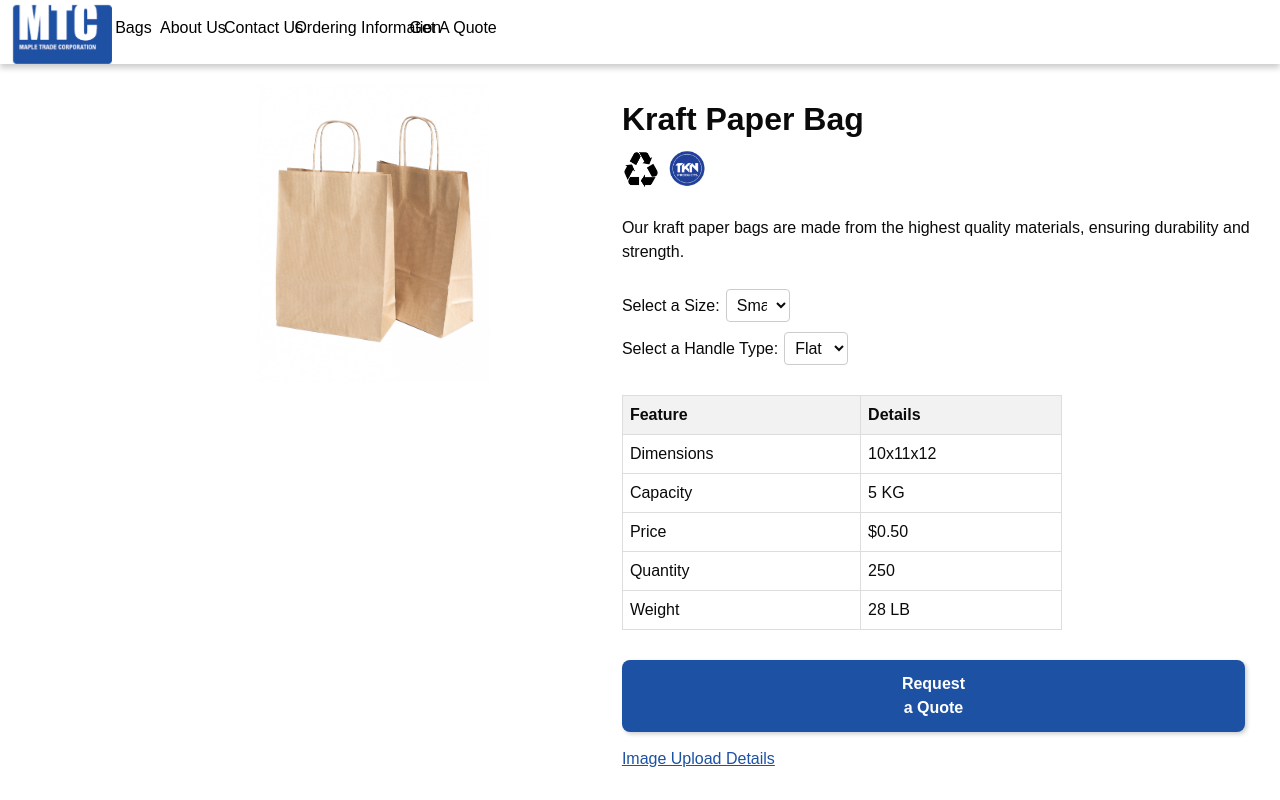
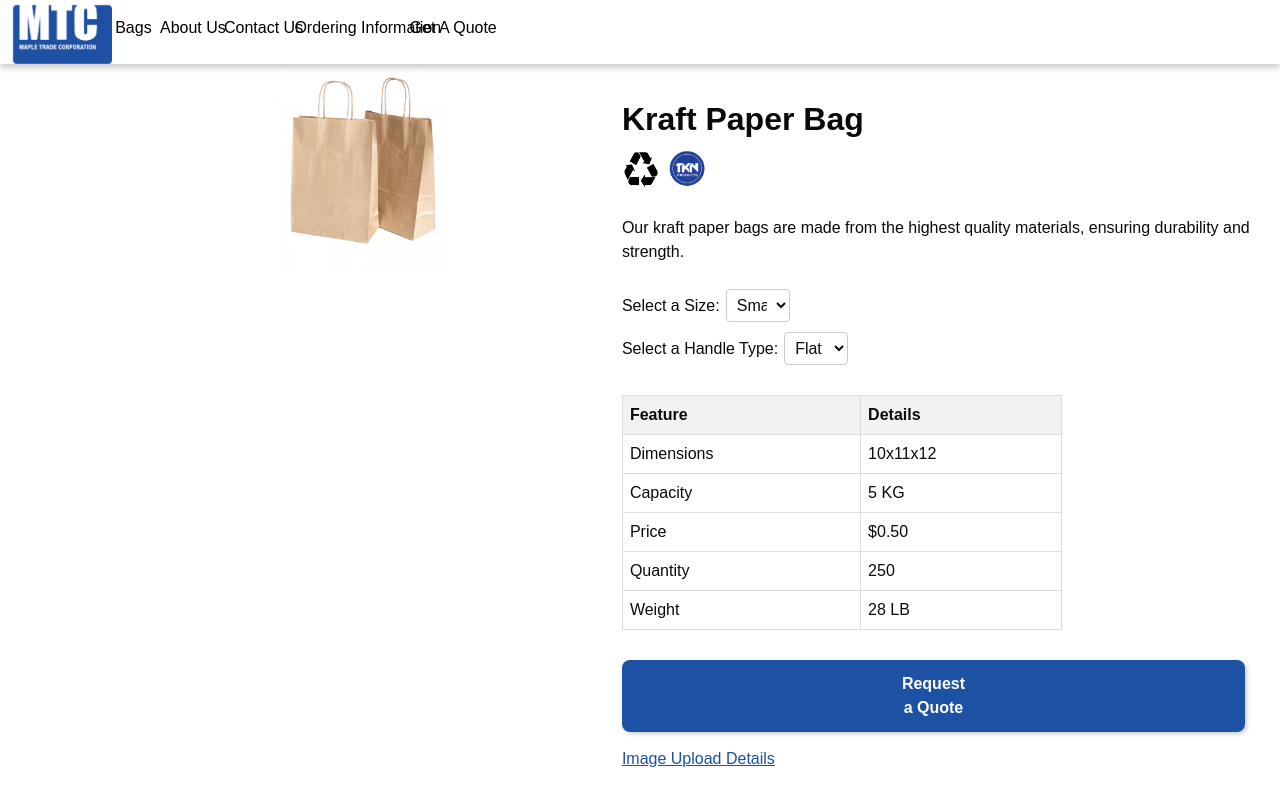
Before and after one commit to paul-ngyn/TKN-Paperbags, a Next.js app: page /product in a window 1280 px wide. Shown: the top 800 px of the page. Built offline with nearby package versions, Linux system fonts and the light colour scheme.

Commit message:
product page changes and i might be colorblind

```diff
--- a/app/components/ContactUsPage/ContactUsPage.module.css
+++ b/app/components/ContactUsPage/ContactUsPage.module.css
@@ -13,7 +13,7 @@
 
   .formContainer {
     margin-top: 30px;
-    background-color: #f9f9f9;
+    background-color: white;
     border-radius: 8px;
     padding: 20px;
   }
--- a/app/components/InfoPage/InfoPage.module.css
+++ b/app/components/InfoPage/InfoPage.module.css
@@ -11,7 +11,7 @@
   .section {
     width: 45%;
     padding: 20px;
-    background-color: #f9f9f9;
+    background-color: white;
     border-radius: 8px;
   }
 
--- a/app/components/ProductImage/ProductImage.module.css
+++ b/app/components/ProductImage/ProductImage.module.css
@@ -4,7 +4,7 @@
     align-items: center;
     padding: 2px;
     border-radius: 8px; /* Optional: Add border radius */
-    margin-top: 82px;
-    margin-left: 255px;
-    margin-right: 10px;
+    margin-top: 52px;
+    margin-left: 275px;
+    margin-right: 2px;
 }
--- a/app/globals.css
+++ b/app/globals.css
@@ -288,7 +288,7 @@ html, body {
   padding: 20px;
   border-radius: 8px; /* Optional: Add border radius */
   flex: 1; /* Allow the details container to take up available space */
-  margin-left: 100px; /* Add space between the image and details */
+  margin-left: 150px; /* Add space between the image and details */
   margin-top: 75px;
 }
 
```
